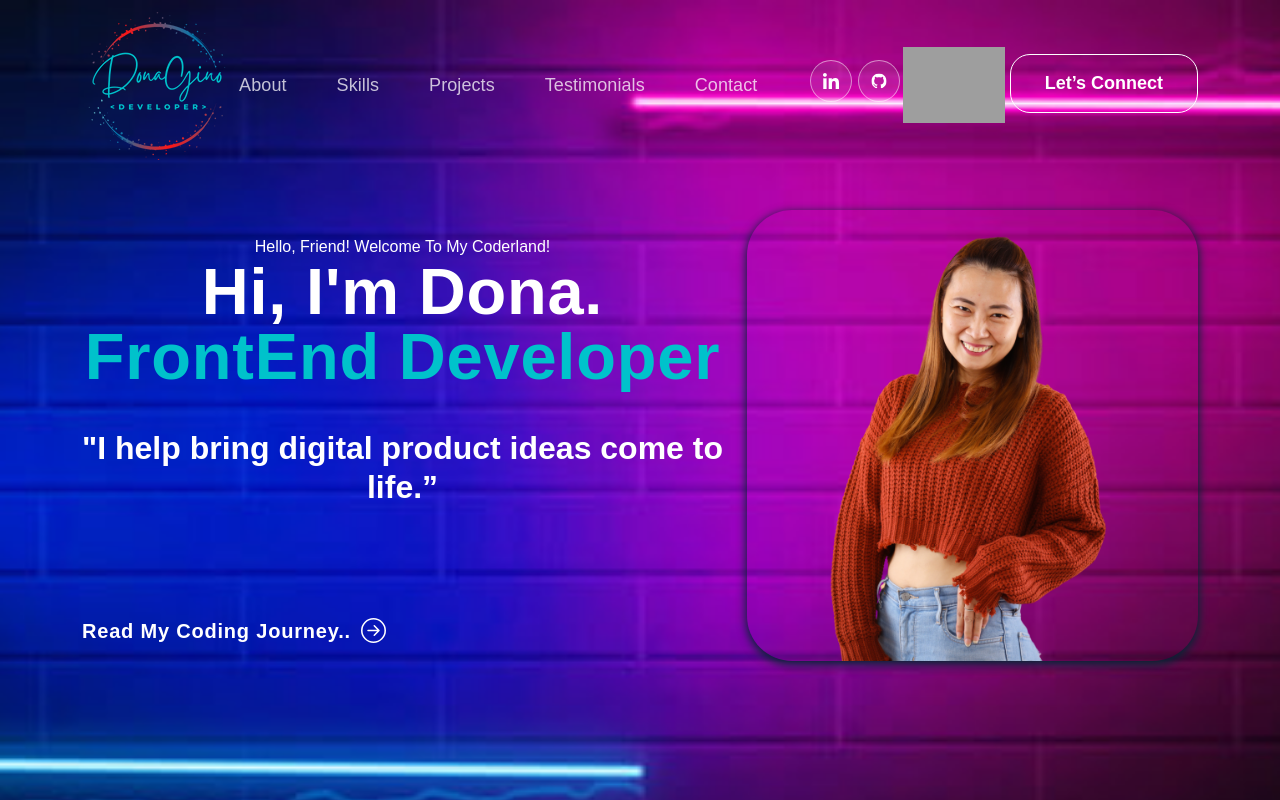
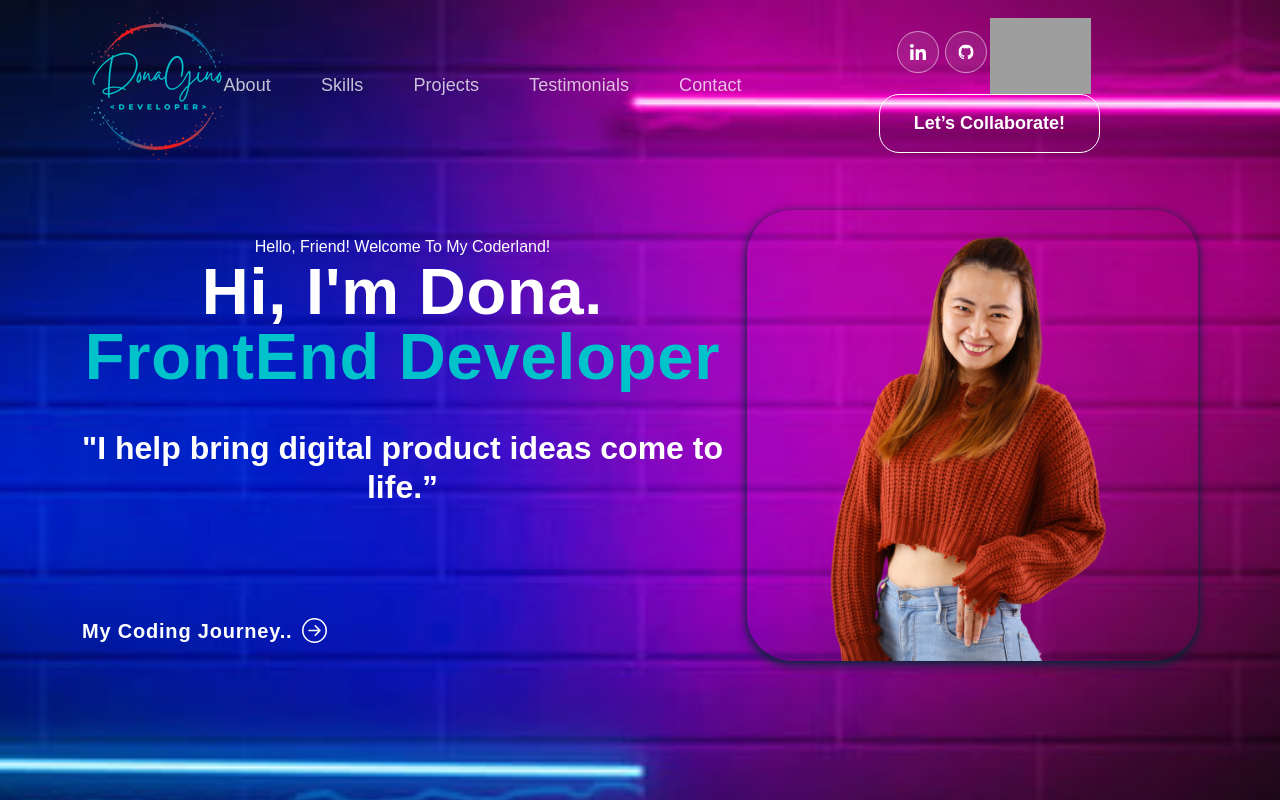
Before and after one commit to supergirl21/portfolio-website, a React (Create React App) app: page / in a window 1280 px wide. Shown: the top 800 px of the page. Built offline with nearby package versions, Linux system fonts and the light colour scheme; grey boxes are pictures that could not be loaded.

Commit message:
updated the Navbar from connect to collaborate

```diff
--- a/src/App.css
+++ b/src/App.css
@@ -788,7 +788,7 @@ nav.navbar .navbar-toggler[aria-expanded="true"] .navbar-toggler-icon {
   padding-left: 5px !important;
   outline: 0;
   bottom: 5% !important;
-
+  /* padding-bottom: 20px; */
 }
 
 .myCarousel h3 {
--- a/src/components/Banner.js
+++ b/src/components/Banner.js
@@ -84,7 +84,7 @@ const Banner = () => {
               className="connect-button"
               onClick={() => console.log("connect")}
             >
-              Read My Coding Journey.. <ArrowRightCircle size={25} />
+              My Coding Journey.. <ArrowRightCircle size={25} />
             </button>
           </Col>
           {/* <Col xs={12} md={6}> */}
--- a/src/components/NavBar.js
+++ b/src/components/NavBar.js
@@ -132,7 +132,7 @@ function NavBar() {
               </div>
               <HashLink to="#connect">
                 <button className="vvd">
-                  <span>Let’s Connect</span>
+                  <span>Let’s Collaborate!</span>
                 </button>
               </HashLink>
             </span>
```
